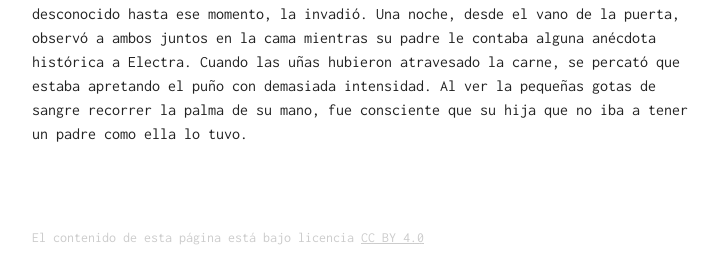
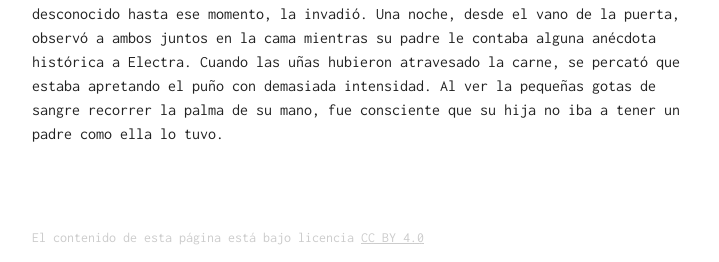
Before and after one commit to emoriarty/nocturnidades, a Jekyll site: the page built from _relatos/un-hombre-bueno-es-dificil-de-encontrar.md, in a window 1280 px wide. Shown: the part 2121-2383 px from the top of the page, without its empty margins (280-999 px from the left). Built offline with Jekyll 4.4.1, drawn with Linux system fonts in a browser that asks for light colours; some of the changed text lies outside the part shown.

Commit message:
Copy edit

```diff
--- a/_relatos/un-hombre-bueno-es-dificil-de-encontrar.md
+++ b/_relatos/un-hombre-bueno-es-dificil-de-encontrar.md
@@ -27,4 +27,4 @@ Aquello la sumió en una pasajera depresión. Aunque no tanto era por el amor qu
 
 Desde aquel momento Layo se convirtió en un padre para Electra. El tiempo pasó y la pequeña fue creciendo. Cuando la jubilación llegó, éste dispuso de mayor tiempo para estar a la pequeña. Él la llevaba al colegio y la recogía, también le hacía la comida e incluso la acostaba cuando su madre no podía. El amor entre ambos dos fue en aumento. A Helena de alguna manera le incomodaba no poder dedicar más tiempo a su hija.
 
-Pasado el tiempo, la niña se transformó en una pequeña mujercita. El parecido físico entre ambas era sorprendente, remarcó Layo en cierta ocasión. Si a Helena, ya de por si inquieta con que su padre le dedicase tanto tiempo a su hija, la cuestión de dicha semejanza todavía la perturbó más. Un sentimiento de recelo, desconocido hasta ese momento, la invadió. Una noche, desde el vano de la puerta, observó a ambos juntos en la cama mientras su padre le contaba alguna anécdota histórica a Electra. Cuando las uñas hubieron atravesado la carne, se percató que estaba apretando el puño con demasiada intensidad. Al ver la pequeñas gotas de sangre recorrer la palma de su mano, fue consciente que su hija que no iba a tener un padre como ella lo tuvo.
+Pasado el tiempo, la niña se transformó en una pequeña mujercita. El parecido físico entre ambas era sorprendente, remarcó Layo en cierta ocasión. Si a Helena, ya de por si inquieta con que su padre le dedicase tanto tiempo a su hija, la cuestión de dicha semejanza todavía la perturbó más. Un sentimiento de recelo, desconocido hasta ese momento, la invadió. Una noche, desde el vano de la puerta, observó a ambos juntos en la cama mientras su padre le contaba alguna anécdota histórica a Electra. Cuando las uñas hubieron atravesado la carne, se percató que estaba apretando el puño con demasiada intensidad. Al ver la pequeñas gotas de sangre recorrer la palma de su mano, fue consciente que su hija no iba a tener un padre como ella lo tuvo.
```
Also changed, not shown: other parts of _relatos/un-hombre-bueno-es-dificil-de-encontrar.md (+1 -1 lines).
